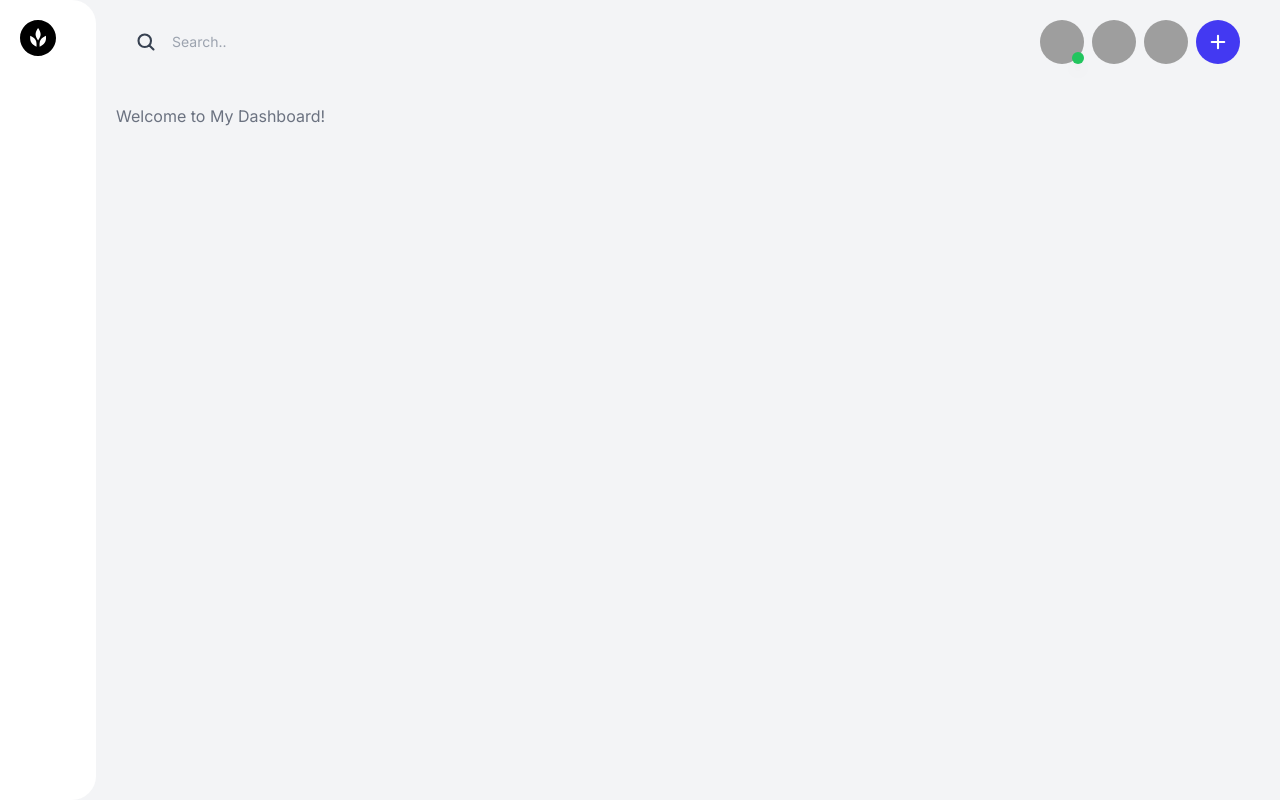
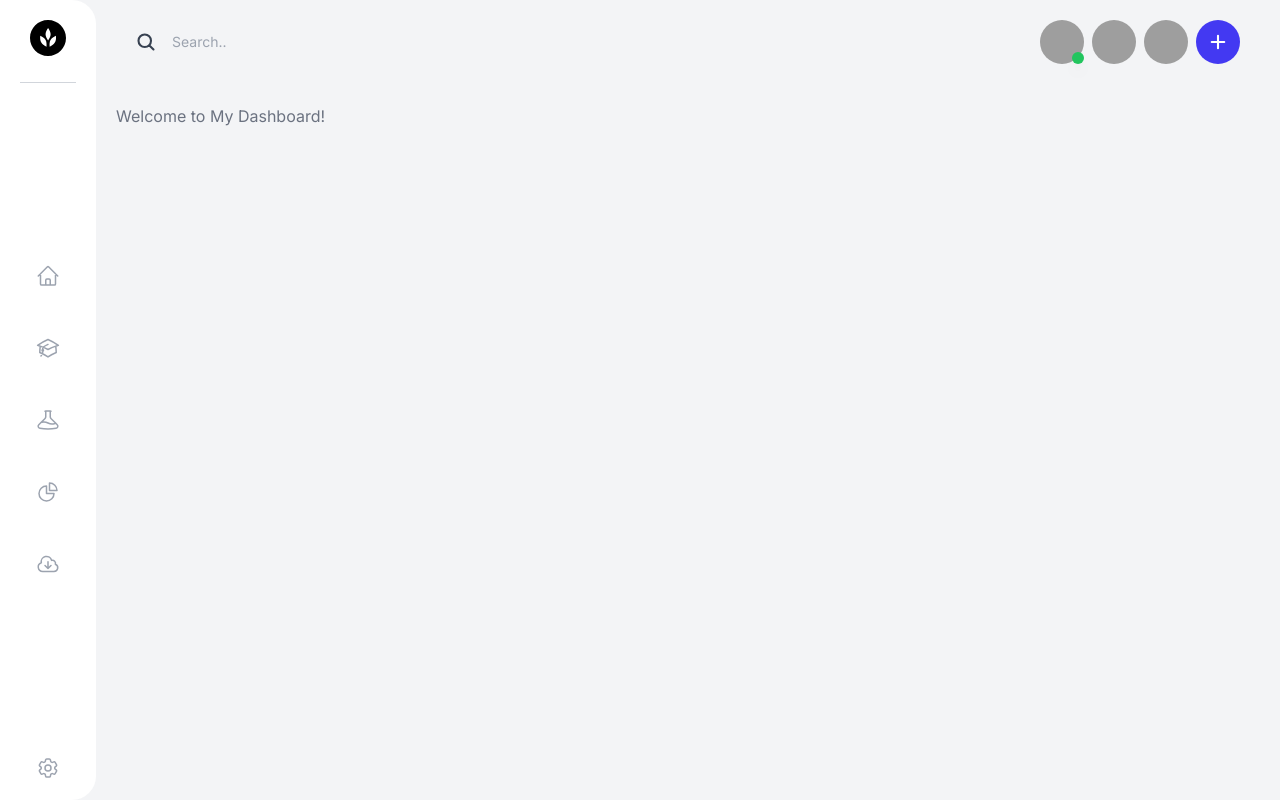
Before and after one commit to rakeshredden/dashboard-ui, a Next.js app: page /dashboard in a window 1280 px wide. Built offline with nearby package versions, Linux system fonts and the light colour scheme; grey boxes are pictures that could not be loaded.

Commit message:
update changes

```diff
--- a/src/app/dashboard/layout/Header.js
+++ b/src/app/dashboard/layout/Header.js
@@ -32,10 +32,10 @@ export default function Header() {
                             <img src={items.url} className="w-full h-full rounded-full object-cover" alt=""/>
 
                             {items.isActive && (
-                                <span className="absolute right-0 bottom-0 h-3 w-3 rounded-full shadow-lg">
-                                    <span class="animate-ping block h-full w-full rounded-full bg-green-400 opacity-75"></span>
-                                    <span class="block absolute top-0 right-0 rounded-full h-full w-full bg-green-500"></span>
-                                </span>
+                                <div className="absolute right-0 bottom-0 h-3 w-3 rounded-full shadow-lg">
+                                    <span className="animate-ping block h-full w-full rounded-full bg-green-400 opacity-75"></span>
+                                    <span className="block absolute top-0 right-0 rounded-full h-full w-full bg-green-500"></span>
+                                </div>
                             )}
 
                         </div>
--- a/src/app/dashboard/layout/Layout.js
+++ b/src/app/dashboard/layout/Layout.js
@@ -5,7 +5,7 @@ export default function Layout({children}) {
   return (
     <section className="bg-gray-100 min-h-screen flex">
 
-        <div className="w-24 bg-white min-h-screen p-5 rounded-r-3xl">
+        <div className="w-24 bg-white min-h-screen rounded-r-3xl">
             <SideBar/>
         </div>
 
--- a/src/app/dashboard/layout/SideBar.js
+++ b/src/app/dashboard/layout/SideBar.js
@@ -1,13 +1,93 @@
+import Link from "next/link";
+// import { useRouter } from 'next/router';
 
 
 
 export default function SideBar() {
+
+  // const router = useRouter();
+  // const currentPath = router.pathname;
+
+  // console.log(currentPath);
+
   return (
-    <div>
-        <img
-          src="/images/Logo.svg"
-          alt="UI logo"
-        />
+    <div className="flex flex-col items-center justify-between p-5 h-full">
+
+      <div className="border-b block w-full pb-5 text-center border-b-gray-300 mb-5">
+        <Link href="/dashboard" className="inline-block ">
+          <img
+            src="/images/Logo.svg"
+            alt="UI logo"
+          />
+        </Link>
+      </div>
+
+      <div className="py-10 block w-full">
+        <ul className="space-y-12">
+          <li>
+            <Link href="/dashboard" className="text-gray-400 hover:text-gray-900 transition-all block">
+              <svg xmlns="http://www.w3.org/2000/svg" fill="none" viewBox="0 0 24 24" strokeWidth={1.5} stroke="currentColor" className="w-6 h-6 mx-auto">
+                <path strokeLinecap="round" strokeLinejoin="round" d="m2.25 12 8.954-8.955c.44-.439 1.152-.439 1.591 0L21.75 12M4.5 9.75v10.125c0 .621.504 1.125 1.125 1.125H9.75v-4.875c0-.621.504-1.125 1.125-1.125h2.25c.621 0 1.125.504 1.125 1.125V21h4.125c.621 0 1.125-.504 1.125-1.125V9.75M8.25 21h8.25" />
+              </svg>
+            </Link>
+          </li>
+
+          <li>
+            <Link href="/dashboard" className="text-gray-400 hover:text-gray-900 transition-all block">
+              <svg xmlns="http://www.w3.org/2000/svg" fill="none" viewBox="0 0 24 24" strokeWidth={1.5} stroke="currentColor" className="w-6 h-6 mx-auto">
+                <path strokeLinecap="round" strokeLinejoin="round" d="M4.26 10.147a60.438 60.438 0 0 0-.491 6.347A48.62 48.62 0 0 1 12 20.904a48.62 48.62 0 0 1 8.232-4.41 60.46 60.46 0 0 0-.491-6.347m-15.482 0a50.636 50.636 0 0 0-2.658-.813A59.906 59.906 0 0 1 12 3.493a59.903 59.903 0 0 1 10.399 5.84c-.896.248-1.783.52-2.658.814m-15.482 0A50.717 50.717 0 0 1 12 13.489a50.702 50.702 0 0 1 7.74-3.342M6.75 15a.75.75 0 1 0 0-1.5.75.75 0 0 0 0 1.5Zm0 0v-3.675A55.378 55.378 0 0 1 12 8.443m-7.007 11.55A5.981 5.981 0 0 0 6.75 15.75v-1.5" />
+              </svg>
+            </Link>
+          </li>
+
+
+          <li>
+            <Link href="/dashboard" className="text-gray-400 hover:text-gray-900 transition-all block">
+              <svg xmlns="http://www.w3.org/2000/svg" fill="none" viewBox="0 0 24 24" strokeWidth={1.5} stroke="currentColor" className="w-6 h-6 mx-auto">
+                <path strokeLinecap="round" strokeLinejoin="round" d="M9.75 3.104v5.714a2.25 2.25 0 0 1-.659 1.591L5 14.5M9.75 3.104c-.251.023-.501.05-.75.082m.75-.082a24.301 24.301 0 0 1 4.5 0m0 0v5.714c0 .597.237 1.17.659 1.591L19.8 15.3M14.25 3.104c.251.023.501.05.75.082M19.8 15.3l-1.57.393A9.065 9.065 0 0 1 12 15a9.065 9.065 0 0 0-6.23-.693L5 14.5m14.8.8 1.402 1.402c1.232 1.232.65 3.318-1.067 3.611A48.309 48.309 0 0 1 12 21c-2.773 0-5.491-.235-8.135-.687-1.718-.293-2.3-2.379-1.067-3.61L5 14.5" />
+              </svg>
+
+            </Link>
+          </li>
+
+
+
+          <li>
+            <Link href="/dashboard" className="text-gray-400 hover:text-gray-900 transition-all block">
+              <svg xmlns="http://www.w3.org/2000/svg" fill="none" viewBox="0 0 24 24" strokeWidth={1.5} stroke="currentColor" className="w-6 h-6 mx-auto">
+                <path strokeLinecap="round" strokeLinejoin="round" d="M10.5 6a7.5 7.5 0 1 0 7.5 7.5h-7.5V6Z" />
+                <path strokeLinecap="round" strokeLinejoin="round" d="M13.5 10.5H21A7.5 7.5 0 0 0 13.5 3v7.5Z" />
+              </svg>
+            </Link>
+          </li>
+
+
+
+          <li>
+            <Link href="/dashboard" className="text-gray-400 hover:text-gray-900 transition-all block">
+              <svg xmlns="http://www.w3.org/2000/svg" fill="none" viewBox="0 0 24 24" strokeWidth={1.5} stroke="currentColor" className="w-6 h-6 mx-auto">
+                <path strokeLinecap="round" strokeLinejoin="round" d="M12 9.75v6.75m0 0-3-3m3 3 3-3m-8.25 6a4.5 4.5 0 0 1-1.41-8.775 5.25 5.25 0 0 1 10.233-2.33 3 3 0 0 1 3.758 3.848A3.752 3.752 0 0 1 18 19.5H6.75Z" />
+              </svg>
+            </Link>
+          </li>
+
+
+        </ul>
+      </div>
+
+
+
+      <div className="pt-5 block w-full">
+
+        <Link href="/dashboard" className="text-gray-400 hover:text-gray-900 block transition-all">
+          <svg xmlns="http://www.w3.org/2000/svg" fill="none" viewBox="0 0 24 24" strokeWidth={1.5} stroke="currentColor" className="w-6 h-6 mx-auto">
+            <path strokeLinecap="round" strokeLinejoin="round" d="M9.594 3.94c.09-.542.56-.94 1.11-.94h2.593c.55 0 1.02.398 1.11.94l.213 1.281c.063.374.313.686.645.87.074.04.147.083.22.127.325.196.72.257 1.075.124l1.217-.456a1.125 1.125 0 0 1 1.37.49l1.296 2.247a1.125 1.125 0 0 1-.26 1.431l-1.003.827c-.293.241-.438.613-.43.992a7.723 7.723 0 0 1 0 .255c-.008.378.137.75.43.991l1.004.827c.424.35.534.955.26 1.43l-1.298 2.247a1.125 1.125 0 0 1-1.369.491l-1.217-.456c-.355-.133-.75-.072-1.076.124a6.47 6.47 0 0 1-.22.128c-.331.183-.581.495-.644.869l-.213 1.281c-.09.543-.56.94-1.11.94h-2.594c-.55 0-1.019-.398-1.11-.94l-.213-1.281c-.062-.374-.312-.686-.644-.87a6.52 6.52 0 0 1-.22-.127c-.325-.196-.72-.257-1.076-.124l-1.217.456a1.125 1.125 0 0 1-1.369-.49l-1.297-2.247a1.125 1.125 0 0 1 .26-1.431l1.004-.827c.292-.24.437-.613.43-.991a6.932 6.932 0 0 1 0-.255c.007-.38-.138-.751-.43-.992l-1.004-.827a1.125 1.125 0 0 1-.26-1.43l1.297-2.247a1.125 1.125 0 0 1 1.37-.491l1.216.456c.356.133.751.072 1.076-.124.072-.044.146-.086.22-.128.332-.183.582-.495.644-.869l.214-1.28Z" />
+            <path strokeLinecap="round" strokeLinejoin="round" d="M15 12a3 3 0 1 1-6 0 3 3 0 0 1 6 0Z" />
+          </svg>
+        </Link>
+
+      </div>
+
 
 
     </div>
```
